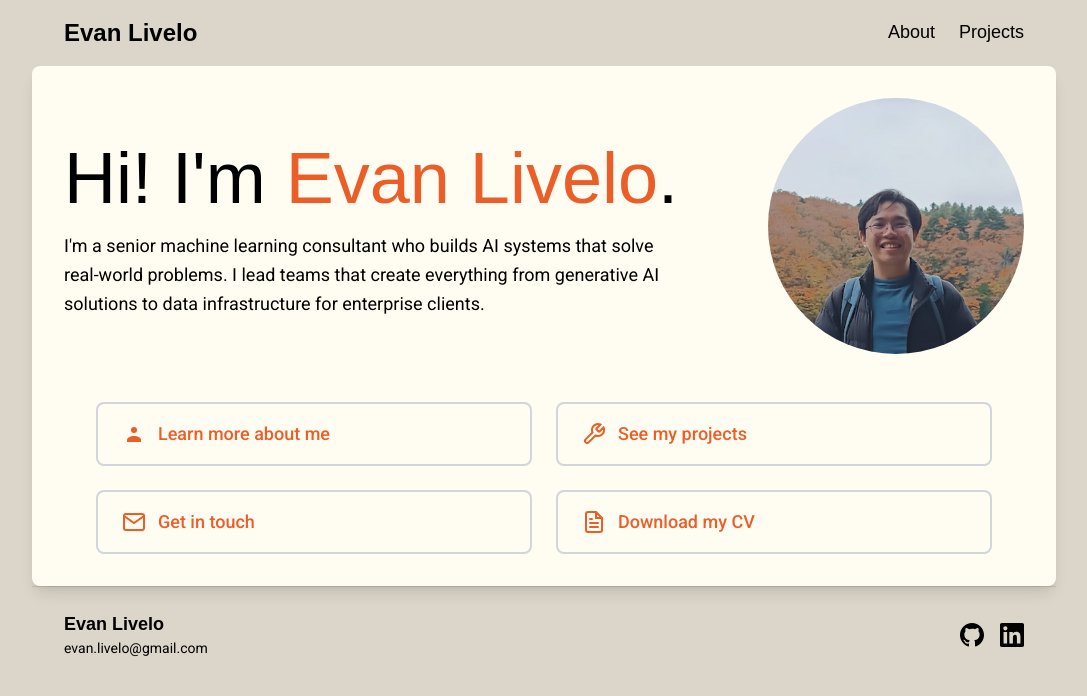
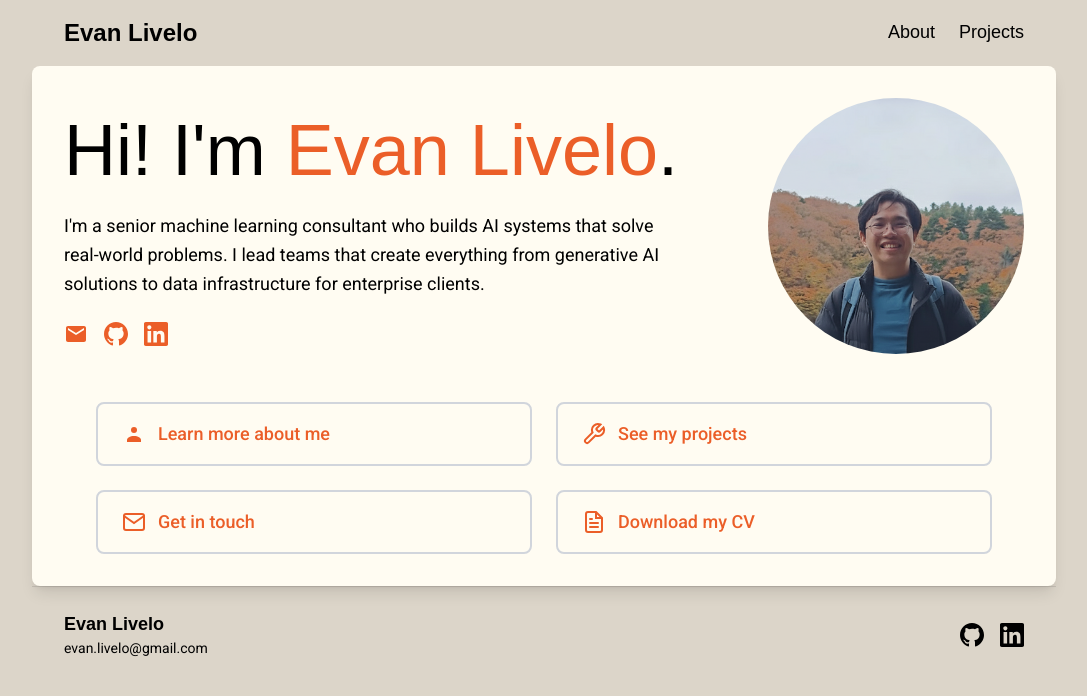
Before and after one commit to vandenn/evanlivelo.com, a Next.js app: page / in a window 1280 px wide. Shown: the top 696 px of the page, without its empty margins (96-1183 px from the left). Built offline with nearby package versions, Linux system fonts and the light colour scheme; a web font is replaced by a local one.

Commit message:
Add social buttons to home page

```diff
--- a/src/app/page.tsx
+++ b/src/app/page.tsx
@@ -2,7 +2,8 @@ import Image from "next/image";
 import ReactMarkdown from 'react-markdown';
 import remarkGfm from 'remark-gfm';
 import LinkButton from "@/components/LinkButton";
-import { UserIcon, WrenchIcon, MailIcon, DocumentIcon } from "@/components/icons";
+import SocialIconButton from "@/components/SocialIconButton";
+import { UserIcon, WrenchIcon, MailIcon, DocumentIcon, GitHubIcon, LinkedInIcon, SocialsMailIcon } from "@/components/icons";
 import { getMarkdownContent } from '@/lib/markdown';
 
 export default function Home() {
@@ -15,7 +16,7 @@ export default function Home() {
   return (
     <>
       <div className="grid grid-cols-1 lg:grid-cols-[2fr_1fr] gap-8 items-center mb-12 max-sm:gap-6">
-        <div className="space-y-2">
+        <div className="space-y-4">
           <h1 className="text-5xl lg:text-7xl leading-tight">
             <span style={{ color: "var(--text)" }}>Hi! I'm </span>
             <span style={{ color: "var(--accent)" }}>Evan Livelo</span>
@@ -26,6 +27,27 @@ export default function Home() {
             <ReactMarkdown remarkPlugins={[remarkGfm]} components={markdownComponents}>
               {homeContent.content}
             </ReactMarkdown>
+          </div>
+
+          <div className="flex gap-4 items-center pt-2">
+            <SocialIconButton
+              href="mailto:evan.livelo@gmail.com"
+              ariaLabel="Email"
+              icon={<SocialsMailIcon />}
+              className="hover:opacity-70 transition-opacity"
+            />
+            <SocialIconButton
+              href="https://github.com/vandenn"
+              ariaLabel="GitHub"
+              icon={<GitHubIcon />}
+              className="hover:opacity-70 transition-opacity"
+            />
+            <SocialIconButton
+              href="https://linkedin.com/in/evanlivelo"
+              ariaLabel="LinkedIn"
+              icon={<LinkedInIcon />}
+              className="hover:opacity-70 transition-opacity"
+            />
           </div>
         </div>
 
--- a/src/components/Footer.tsx
+++ b/src/components/Footer.tsx
@@ -1,5 +1,6 @@
-import Link from "next/link";
 import styles from "./Footer.module.css";
+import SocialIconButton from "./SocialIconButton";
+import { GitHubIcon, LinkedInIcon } from "./icons";
 
 export default function Footer() {
   return (
@@ -17,40 +18,18 @@ export default function Footer() {
           </div>
 
           <div className="flex gap-4 items-center">
-            <Link
-              href="https://github.com/evanlivelo"
-              target="_blank"
-              rel="noopener noreferrer"
+            <SocialIconButton
+              href="https://github.com/vandenn"
+              ariaLabel="GitHub"
+              icon={<GitHubIcon />}
               className={styles.footerIcon}
-              aria-label="GitHub"
-            >
-              <svg
-                width="24"
-                height="24"
-                viewBox="0 0 24 24"
-                fill="currentColor"
-                xmlns="http://www.w3.org/2000/svg"
-              >
-                <path d="M12 0C5.374 0 0 5.373 0 12 0 17.302 3.438 21.8 8.207 23.387c.599.111.793-.261.793-.577v-2.234c-3.338.726-4.033-1.416-4.033-1.416-.546-1.387-1.333-1.756-1.333-1.756-1.089-.745.083-.729.083-.729 1.205.084 1.839 1.237 1.839 1.237 1.07 1.834 2.807 1.304 3.492.997.107-.775.418-1.305.762-1.604-2.665-.305-5.467-1.334-5.467-5.931 0-1.311.469-2.381 1.236-3.221-.124-.303-.535-1.524.117-3.176 0 0 1.008-.322 3.301 1.23A11.509 11.509 0 0112 5.803c1.02.005 2.047.138 3.006.404 2.291-1.552 3.297-1.23 3.297-1.23.653 1.653.242 2.874.118 3.176.77.84 1.235 1.911 1.235 3.221 0 4.609-2.807 5.624-5.479 5.921.43.372.823 1.102.823 2.222v3.293c0 .319.192.694.801.576C20.566 21.797 24 17.3 24 12c0-6.627-5.373-12-12-12z"/>
-              </svg>
-            </Link>
-            <Link
+            />
+            <SocialIconButton
               href="https://linkedin.com/in/evanlivelo"
-              target="_blank"
-              rel="noopener noreferrer"
+              ariaLabel="LinkedIn"
+              icon={<LinkedInIcon />}
               className={styles.footerIcon}
-              aria-label="LinkedIn"
-            >
-              <svg
-                width="24"
-                height="24"
-                viewBox="0 0 24 24"
-                fill="currentColor"
-                xmlns="http://www.w3.org/2000/svg"
-              >
-                <path d="M20.447 20.452h-3.554v-5.569c0-1.328-.027-3.037-1.852-3.037-1.853 0-2.136 1.445-2.136 2.939v5.667H9.351V9h3.414v1.561h.046c.477-.9 1.637-1.85 3.37-1.85 3.601 0 4.267 2.37 4.267 5.455v6.286zM5.337 7.433c-1.144 0-2.063-.926-2.063-2.065 0-1.138.92-2.063 2.063-2.063 1.14 0 2.064.925 2.064 2.063 0 1.139-.925 2.065-2.064 2.065zm1.782 13.019H3.555V9h3.564v11.452zM22.225 0H1.771C.792 0 0 .774 0 1.729v20.542C0 23.227.792 24 1.771 24h20.451C23.2 24 24 23.227 24 22.271V1.729C24 .774 23.2 0 22.222 0h.003z"/>
-              </svg>
-            </Link>
+            />
           </div>
         </div>
       </div>
--- /dev/null
+++ b/src/components/SocialIconButton.tsx
@@ -0,0 +1,23 @@
+import Link from "next/link";
+import { ReactNode } from 'react';
+
+interface SocialIconButtonProps {
+  href: string;
+  ariaLabel: string;
+  icon: ReactNode;
+  className?: string;
+}
+
+export default function SocialIconButton({ href, ariaLabel, icon, className = "" }: SocialIconButtonProps) {
+  return (
+    <Link
+      href={href}
+      target="_blank"
+      rel="noopener noreferrer"
+      className={className}
+      aria-label={ariaLabel}
+    >
+      {icon}
+    </Link>
+  );
+}
--- a/src/components/icons.tsx
+++ b/src/components/icons.tsx
@@ -27,3 +27,39 @@ export const DocumentIcon = () => (
     <polyline points="10,9 9,9 8,9" stroke="currentColor" strokeWidth="2" strokeLinecap="round"/>
   </svg>
 );
+
+export const GitHubIcon = () => (
+  <svg
+    width="24"
+    height="24"
+    viewBox="0 0 24 24"
+    fill="currentColor"
+    xmlns="http://www.w3.org/2000/svg"
+  >
+    <path d="M12 0C5.374 0 0 5.373 0 12 0 17.302 3.438 21.8 8.207 23.387c.599.111.793-.261.793-.577v-2.234c-3.338.726-4.033-1.416-4.033-1.416-.546-1.387-1.333-1.756-1.333-1.756-1.089-.745.083-.729.083-.729 1.205.084 1.839 1.237 1.839 1.237 1.07 1.834 2.807 1.304 3.492.997.107-.775.418-1.305.762-1.604-2.665-.305-5.467-1.334-5.467-5.931 0-1.311.469-2.381 1.236-3.221-.124-.303-.535-1.524.117-3.176 0 0 1.008-.322 3.301 1.23A11.509 11.509 0 0112 5.803c1.02.005 2.047.138 3.006.404 2.291-1.552 3.297-1.23 3.297-1.23.653 1.653.242 2.874.118 3.176.77.84 1.235 1.911 1.235 3.221 0 4.609-2.807 5.624-5.479 5.921.43.372.823 1.102.823 2.222v3.293c0 .319.192.694.801.576C20.566 21.797 24 17.3 24 12c0-6.627-5.373-12-12-12z"/>
+  </svg>
+);
+
+export const LinkedInIcon = () => (
+  <svg
+    width="24"
+    height="24"
+    viewBox="0 0 24 24"
+    fill="currentColor"
+    xmlns="http://www.w3.org/2000/svg"
+  >
+    <path d="M20.447 20.452h-3.554v-5.569c0-1.328-.027-3.037-1.852-3.037-1.853 0-2.136 1.445-2.136 2.939v5.667H9.351V9h3.414v1.561h.046c.477-.9 1.637-1.85 3.37-1.85 3.601 0 4.267 2.37 4.267 5.455v6.286zM5.337 7.433c-1.144 0-2.063-.926-2.063-2.065 0-1.138.92-2.063 2.063-2.063 1.14 0 2.064.925 2.064 2.063 0 1.139-.925 2.065-2.064 2.065zm1.782 13.019H3.555V9h3.564v11.452zM22.225 0H1.771C.792 0 0 .774 0 1.729v20.542C0 23.227.792 24 1.771 24h20.451C23.2 24 24 23.227 24 22.271V1.729C24 .774 23.2 0 22.222 0h.003z"/>
+  </svg>
+);
+
+export const SocialsMailIcon = () => (
+  <svg
+    width="24"
+    height="24"
+    viewBox="0 0 24 24"
+    fill="currentColor"
+    xmlns="http://www.w3.org/2000/svg"
+  >
+    <path d="M20 4H4c-1.1 0-1.99.9-1.99 2L2 18c0 1.1.9 2 2 2h16c1.1 0 2-.9 2-2V6c0-1.1-.9-2-2-2zm0 4l-8 5-8-5V6l8 5 8-5v2z"/>
+  </svg>
+);
```
